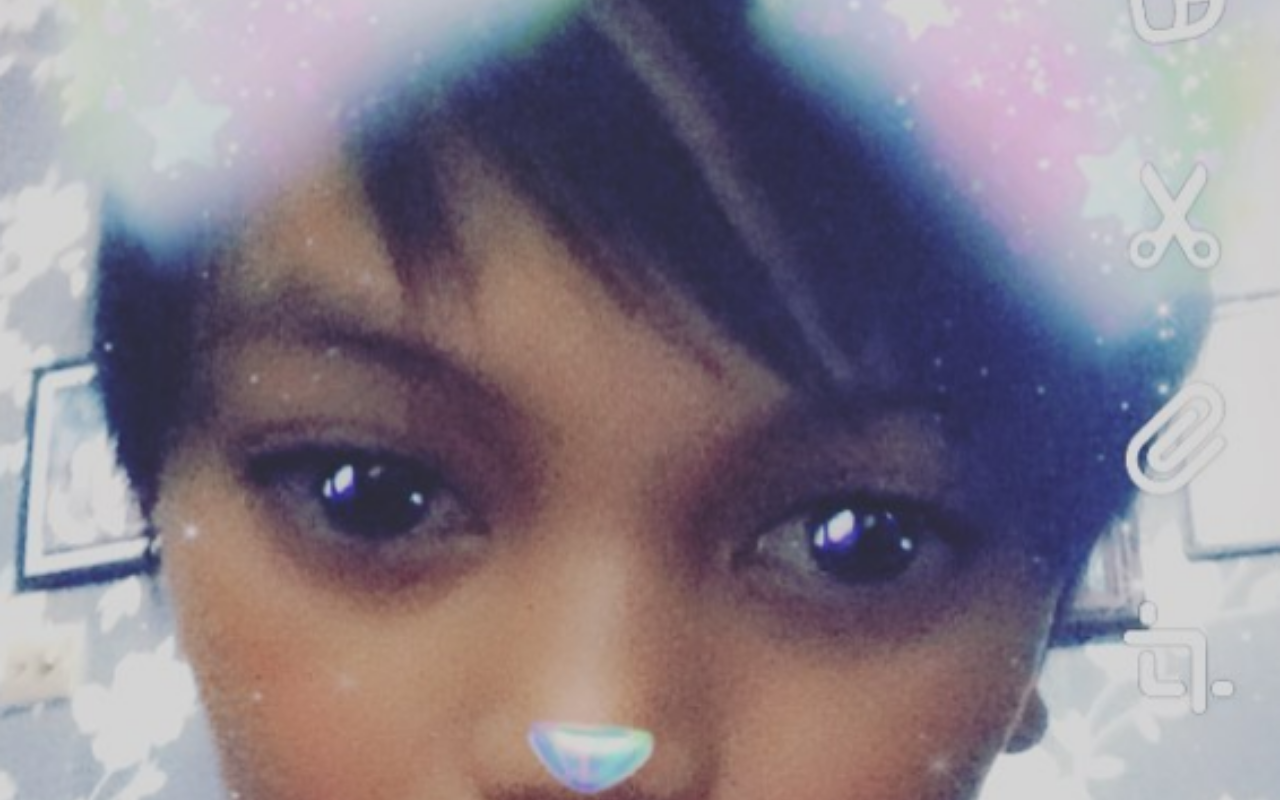
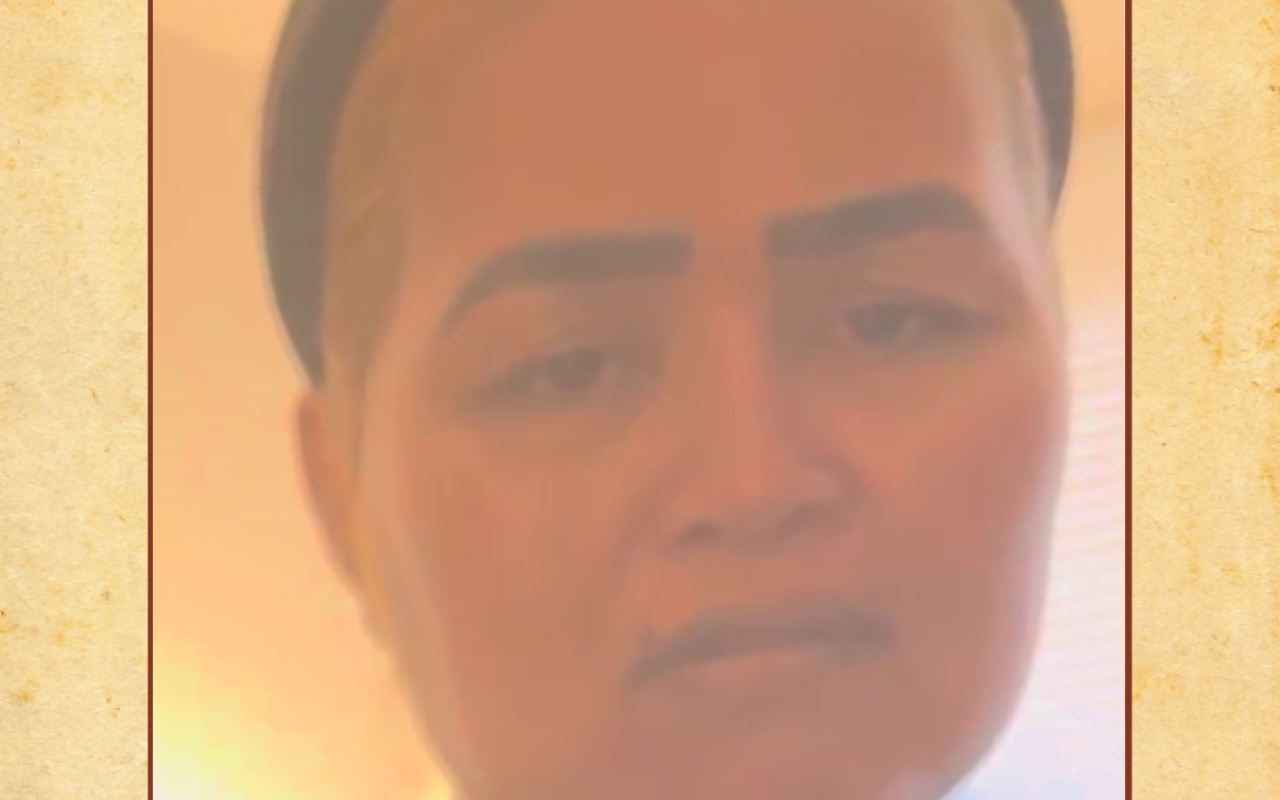
Before and after one commit to Pooponaduck/burnleycollege, a plain HTML site: page index.html in a window 1280 px wide. Drawn offline with Linux system fonts and the light colour scheme.

Commit message:
Update index.html

```diff
--- a/index.html
+++ b/index.html
@@ -13,7 +13,7 @@
     }
 
     .bg {
-      background-image: url('!kino.png');
+      background-image: url('Wiranya.jpg');
       background-size: cover;
       background-position: center;
       background-repeat: no-repeat;
```
